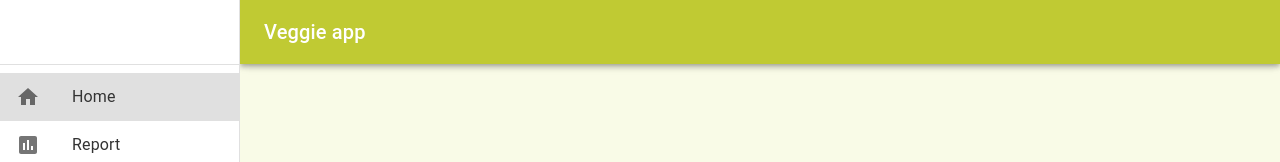
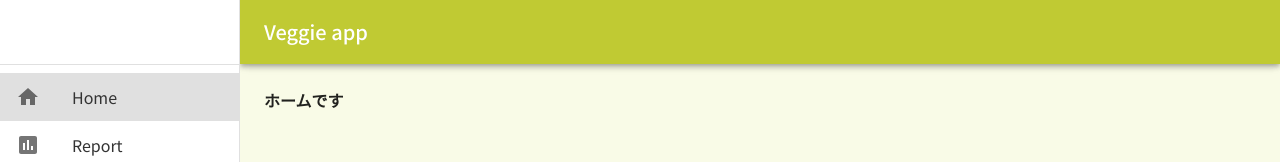
Before and after one commit to eddymafin/veggie-app, a React (Create React App) app: page / in a window 1280 px wide. Shown: the top 162 px of the page. Built offline with nearby package versions, Linux system fonts and the light colour scheme.

Commit message:
themeを全体に適応

```diff
--- a/public/index.html
+++ b/public/index.html
@@ -1,31 +1,25 @@
 <!DOCTYPE html>
 <html lang="en">
+
 <head>
   <meta charset="utf-8" />
   <link rel="icon" href="%PUBLIC_URL%/favicon.ico" />
   <meta name="viewport" content="width=device-width, initial-scale=1" />
   <meta name="theme-color" content="#000000" />
-    <meta
-      name="description"
-      content="Web site created using create-react-app"
-    />
+  <meta name="description" content="Web site created using create-react-app" />
   <link rel="apple-touch-icon" href="%PUBLIC_URL%/logo192.png" />
   <!--
       manifest.json provides metadata used when your web app is installed on a
       user's mobile device or desktop. See https://developers.google.com/web/fundamentals/web-app-manifest/
     -->
   <link rel="manifest" href="%PUBLIC_URL%/manifest.json" />
-    <!--
-      Notice the use of %PUBLIC_URL% in the tags above.
-      It will be replaced with the URL of the `public` folder during the build.
-      Only files inside the `public` folder can be referenced from the HTML.
 
-      Unlike "/favicon.ico" or "favicon.ico", "%PUBLIC_URL%/favicon.ico" will
-      work correctly both with client-side routing and a non-root public URL.
-      Learn how to configure a non-root public URL by running `npm run build`.
-    -->
+  <link rel="preconnect" href="https://fonts.googleapis.com">
+  <link rel="preconnect" href="https://fonts.gstatic.com" crossorigin>
+  <link href="https://fonts.googleapis.com/css2?family=Noto+Sans+JP:wght@100..900&display=swap" rel="stylesheet">
   <title>React App</title>
 </head>
+
 <body>
   <noscript>You need to enable JavaScript to run this app.</noscript>
   <div id="root"></div>
@@ -40,4 +34,5 @@
       To create a production bundle, use `npm run build` or `yarn build`.
     -->
 </body>
+
 </html>
--- a/src/App.tsx
+++ b/src/App.tsx
@@ -4,8 +4,14 @@ import Home from "./pages/Home";
 import Report from "./pages/Report";
 import Nomatch from "./pages/Nomatch";
 import AppLayout from "./components/layout/AppLayout";
+import theme from "./components/theme/theme";
+import { ThemeProvider } from "@emotion/react";
+import { CssBaseline } from "@mui/material";
+
 function App() {
   return (
+    <ThemeProvider theme={theme}>
+      <CssBaseline />
       <Router>
         <Routes>
           <Route path="/" element={<AppLayout />}>
@@ -15,6 +21,7 @@ function App() {
           </Route>
         </Routes>
       </Router>
+    </ThemeProvider>
   );
 }
 
--- a/src/components/layout/AppLayout.tsx
+++ b/src/components/layout/AppLayout.tsx
@@ -7,27 +7,7 @@ import MenuIcon from "@mui/icons-material/Menu";
 import Toolbar from "@mui/material/Toolbar";
 import Typography from "@mui/material/Typography";
 import { Outlet } from "react-router-dom";
-import { ThemeProvider, createTheme } from "@mui/material/styles";
-import { lime, deepOrange } from "@mui/material/colors";
 import SideBar from "../common/SideBar";
-
-const theme = createTheme({
-  palette: {
-    primary: {
-      light: lime[50],
-      main: lime[600],
-      dark: lime[900],
-      contrastText: "#fff",
-    },
-    secondary: {
-      light: deepOrange[100],
-      main: deepOrange[300],
-      dark: deepOrange[800],
-      contrastText: "#fff",
-    },
-  },
-});
-
 const drawerWidth = 240;
 
 export default function AppLayout() {
@@ -50,7 +30,6 @@ export default function AppLayout() {
   };
 
   return (
-    <ThemeProvider theme={theme}>
     <Box
       sx={{
         display: "flex",
@@ -100,6 +79,5 @@ export default function AppLayout() {
         <Outlet />
       </Box>
     </Box>
-    </ThemeProvider>
   );
 }
--- /dev/null
+++ b/src/components/theme/theme.tsx
@@ -0,0 +1,26 @@
+import { createTheme } from "@mui/material/styles";
+import { lime, deepOrange } from "@mui/material/colors";
+const theme = createTheme({
+  typography: {
+    fontFamily: "Noto Sans JP, san-self",
+    fontWeightRegular: 400,
+    fontWeightMedium: 500,
+    fontWeightBold: 700,
+  },
+  palette: {
+    primary: {
+      light: lime[50],
+      main: lime[600],
+      dark: lime[900],
+      contrastText: "#fff",
+    },
+    secondary: {
+      light: deepOrange[100],
+      main: deepOrange[300],
+      dark: deepOrange[800],
+      contrastText: "#fff",
+    },
+  },
+});
+
+export default theme;
--- a/src/pages/Home.tsx
+++ b/src/pages/Home.tsx
@@ -1,7 +1,8 @@
+import { Typography } from "@mui/material";
 import React from "react";
 
 function Home() {
-  return <div></div>;
+  return <Typography fontWeight="fontWeightBold">ホームです</Typography>;
 }
 
 export default Home;
```
Lines whose indentation alone changed are shown as unchanged.
